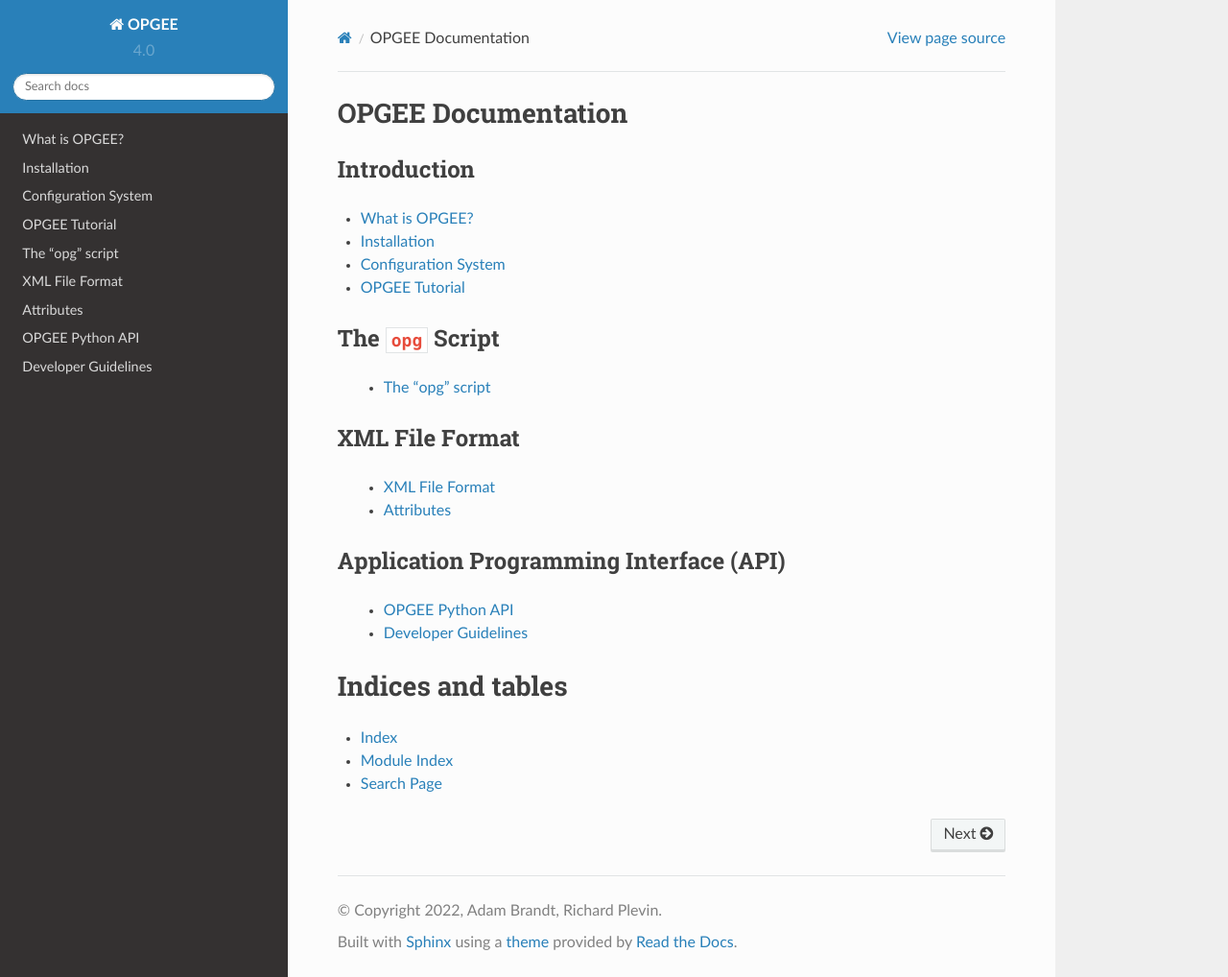
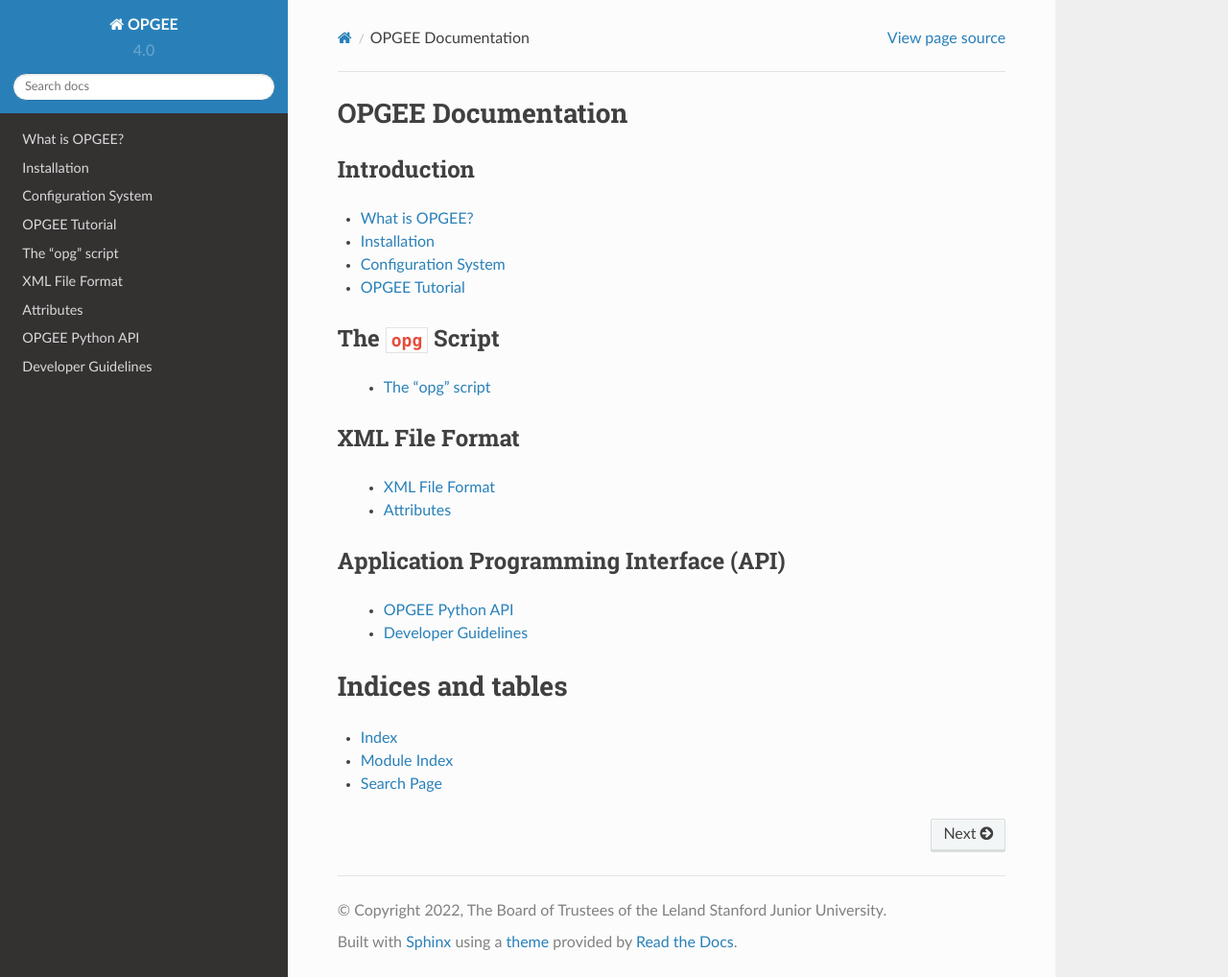
Before and after one commit to msmasnadi/OPGEEv4, a Sphinx documentation site: the page built from docs/source/index.rst, in a window 1280 px wide and 1018 px high. Shown: the whole window at 96% size. Built offline with Sphinx 7.4.7 and the Read the Docs theme 2.0.0, drawn with Linux system fonts in a browser that asks for light colours.

Commit message:
More updates to get RTD working

```diff
--- a/docs/requirements.txt
+++ b/docs/requirements.txt
@@ -4,6 +4,8 @@
 matplotlib>=3.5.2
 numpy>=1.21.0
 pandas>=1.4.2
+pint>=0.19.2
+pint-pandas>=0.2
 pytest
 pyXSteam>=0.4.8
 scipy>=1.8.1
--- a/docs/source/conf.py
+++ b/docs/source/conf.py
@@ -23,8 +23,8 @@
 # -- Project information -----------------------------------------------------
 
 project = 'OPGEE'
-copyright = '2022, Adam Brandt, Richard Plevin'
-author = 'Adam Brandt, Richard Plevin'
+copyright = '2022, The Board of Trustees of the Leland Stanford Junior University'
+author = 'Adam Brandt, Richard Plevin, Wennan Long'
 
 # The short X.Y version.
 version = VERSION[:3]
```
Also changed, not shown: requirements.txt (+7 -7 lines).
